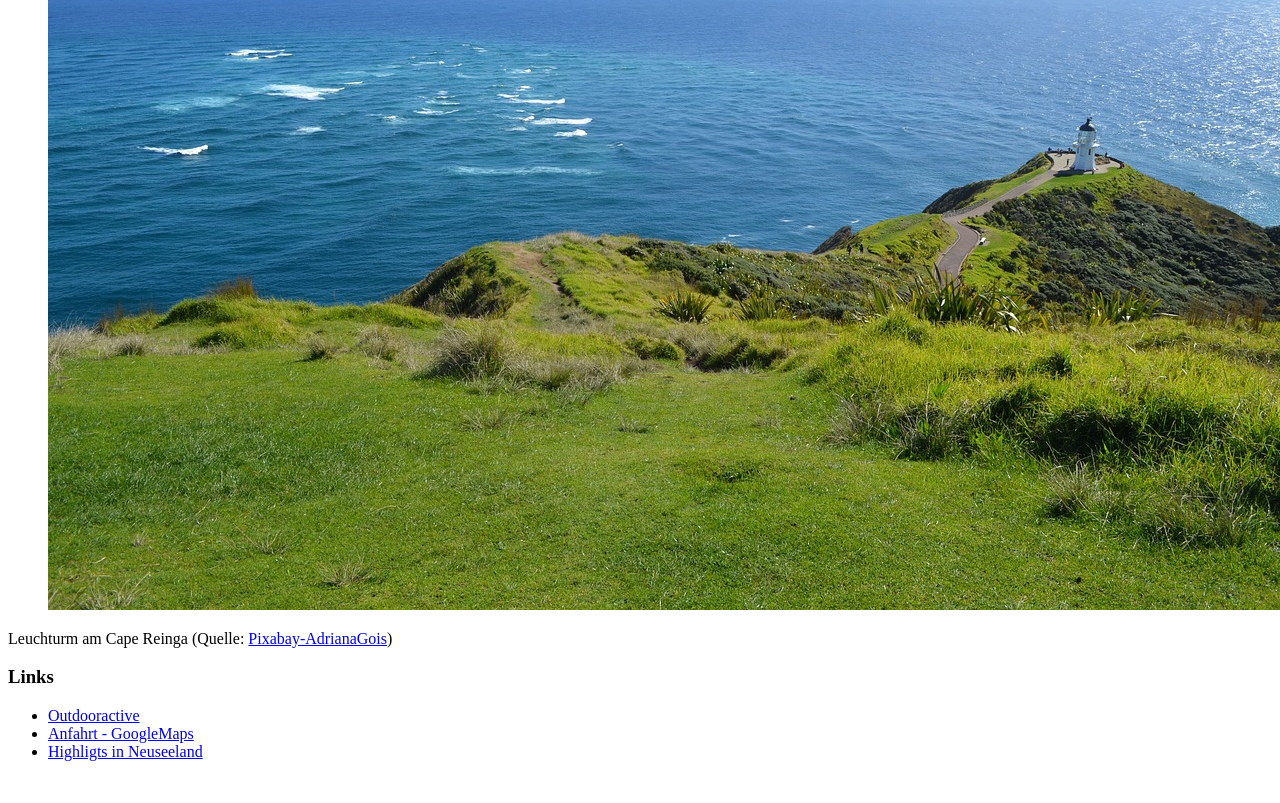
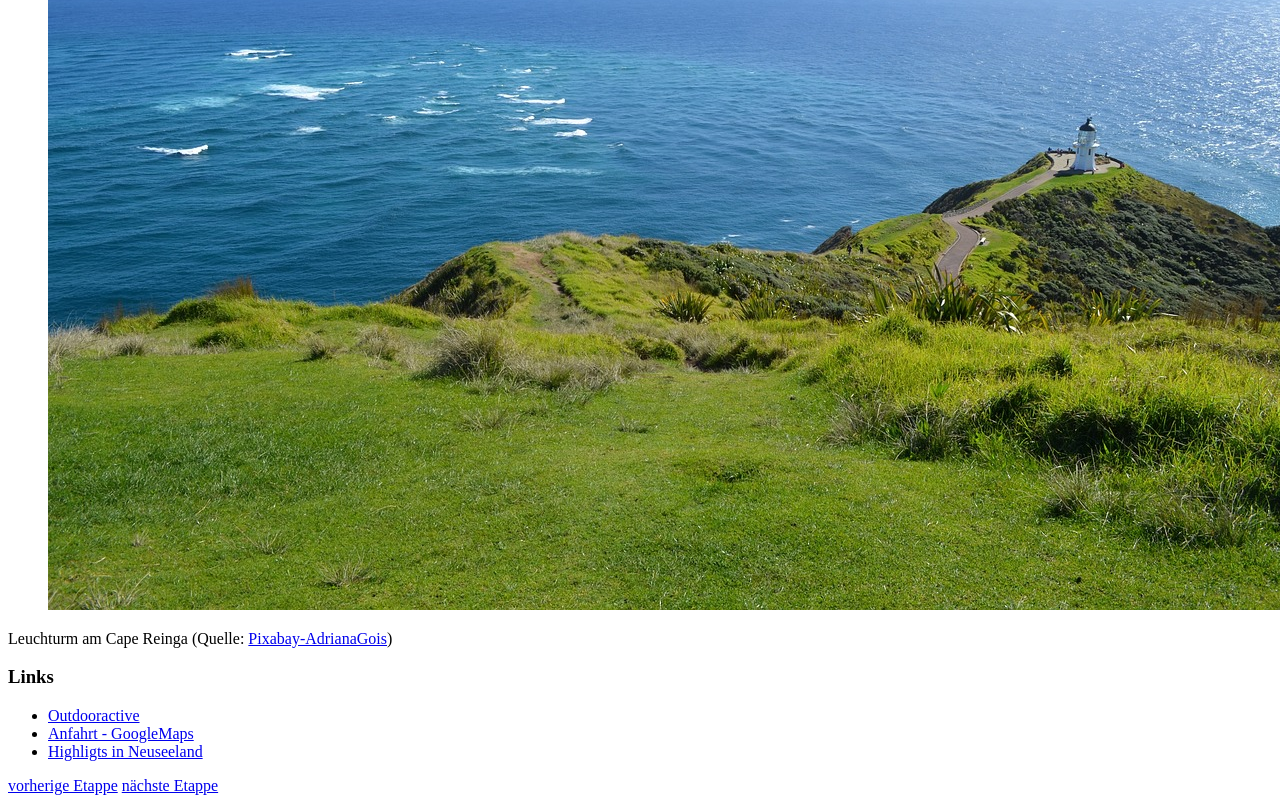
Before and after one commit to DanielWebMap/nz, a plain HTML site: page index.html in a window 1280 px wide. Shown: the part 590-1393 px from the top of the page. Before the commit the page ends 1367 px from the top, so only its background shows below. Drawn offline with Linux system fonts and the light colour scheme.

Commit message:
Verlinkung auf Vorherige und nächste Etappe

```diff
--- a/index.html
+++ b/index.html
@@ -35,6 +35,11 @@
         <li><a href="https://www.highlights-in-neuseeland.de/sehenswurdigkeiten/cape-reinga/">Highligts in Neuseeland</a></li>
     </ul>
     </p>
+
+    <nav>
+        <a href="https://lealucia.github.io/nz">vorherige Etappe</a>
+        <a href="https://madeleinehll.github.io/nz">nächste Etappe</a>
+    </nav>
 </body>
 
 </html>
```
